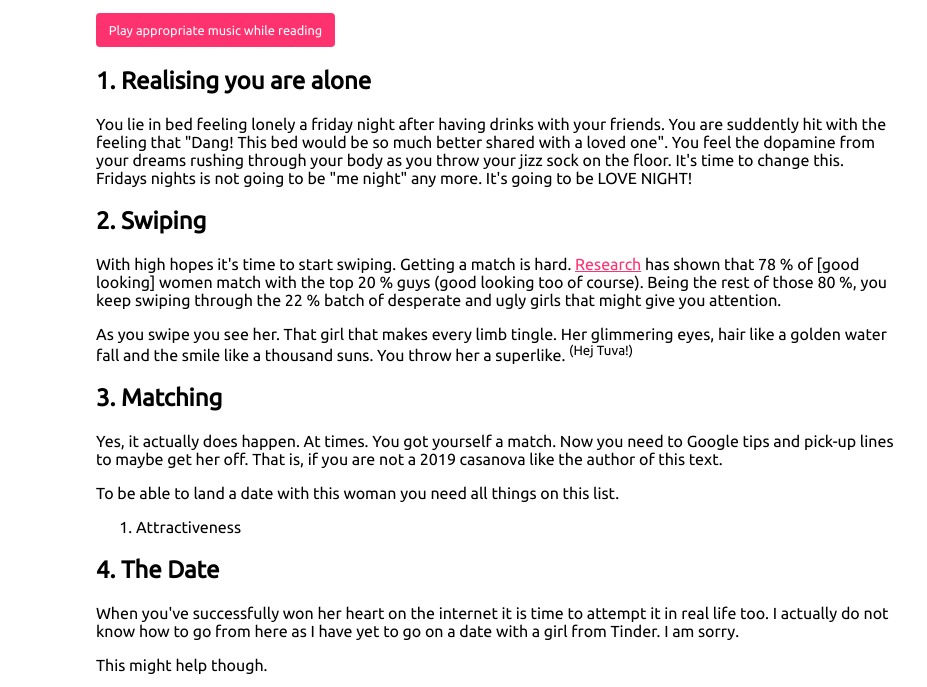
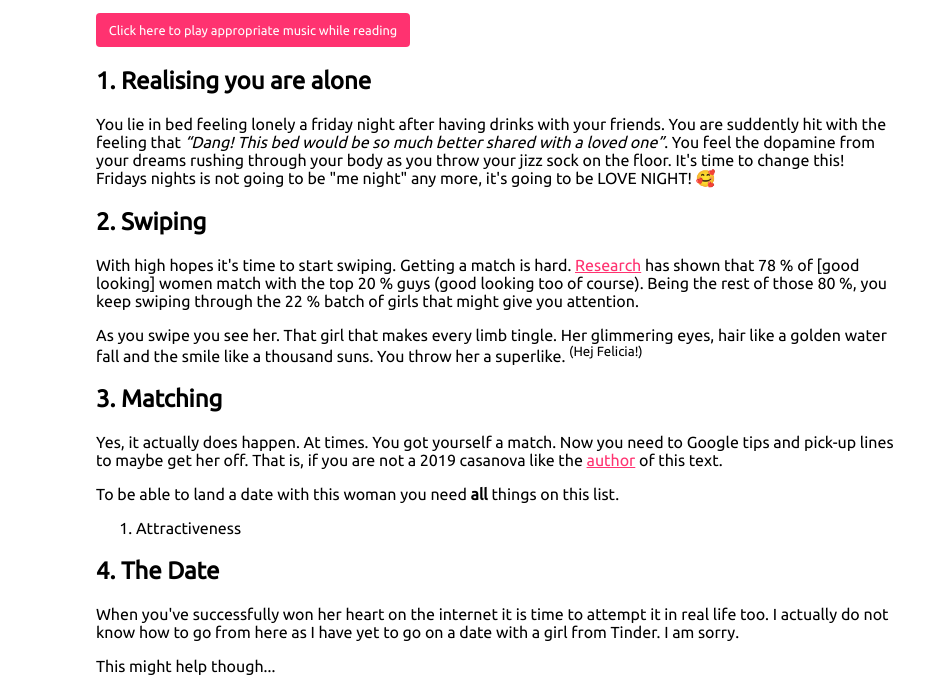
Before and after one commit to enjikaka/howtinder.works, a plain HTML site: page index.html in a window 1280 px wide. Shown: the part 99-786 px from the top of the page, without its empty margins (144-1071 px from the left). Drawn offline with Linux system fonts and the light colour scheme.

Commit message:
Slight update to the text.

```diff
--- a/index.html
+++ b/index.html
@@ -93,7 +93,7 @@
       <img src="tinder-logo.svg" alt="Tinder Logo">
       <h1>How Tinder Works</h1>
     </header>
-    <button id="play">Play appropriate music while reading</button>
+    <button id="play">Click here to play appropriate music while reading</button>
     <audio src="song.mp3"></audio>
     <section>
       <article>
@@ -102,7 +102,7 @@
         </header>
 
         <p>
-          You lie in bed feeling lonely a friday night after having drinks with your friends. You are suddently hit with the feeling that "Dang! This bed would be so much better shared with a loved one". You feel the dopamine from your dreams rushing through your body as you throw your jizz sock on the floor. It's time to change this. Fridays nights is not going to be "me night" any more. It's going to be LOVE NIGHT!
+          You lie in bed feeling lonely a friday night after having drinks with your friends. You are suddently hit with the feeling that <em>“Dang! This bed would be so much better shared with a loved one”</em>. You feel the dopamine from your dreams rushing through your body as you throw your jizz sock on the floor. It's time to change this! Fridays nights is not going to be "me night" any more, it's going to be LOVE NIGHT! 🥰
         </p>
       </article>
 
@@ -112,11 +112,11 @@
         </header>
 
         <p>
-          With high hopes it's time to start swiping. Getting a match is hard. <a href="https://medium.com/@worstonlinedater/tinder-experiments-ii-guys-unless-you-are-really-hot-you-are-probably-better-off-not-wasting-your-2ddf370a6e9a">Research</a> has shown that 78 % of [good looking] women match with the top 20 % guys (good looking too of course). Being the rest of those 80 %, you keep swiping through the 22 % batch of desperate and ugly girls that might give you attention.
+          With high hopes it's time to start swiping. Getting a match is hard. <a href="https://medium.com/@worstonlinedater/tinder-experiments-ii-guys-unless-you-are-really-hot-you-are-probably-better-off-not-wasting-your-2ddf370a6e9a" target="_blank">Research</a> has shown that 78 % of [good looking] women match with the top 20 % guys (good looking too of course). Being the rest of those 80 %, you keep swiping through the 22 % batch of girls that might give you attention.
         </p>
 
         <p>
-          As you swipe you see her. That girl that makes every limb tingle. Her glimmering eyes, hair like a golden water fall and the smile like a thousand suns. You throw her a superlike. <sup>(Hej <span id="name">Tuva</span>!)</sup>
+          As you swipe you see her. That girl that makes every limb tingle. Her glimmering eyes, hair like a golden water fall and the smile like a thousand suns. You throw her a superlike. <sup>(Hej <span id="name">Felicia</span>!)</sup>
         </p>
       </article>
 
@@ -126,11 +126,11 @@
           </header>
 
           <p>
-            Yes, it actually does happen. At times. You got yourself a match. Now you need to Google tips and pick-up lines to maybe get her off. That is, if you are not a 2019 casanova like the author of this text.
+            Yes, it actually does happen. At times. You got yourself a match. Now you need to Google tips and pick-up lines to maybe get her off. That is, if you are not a 2019 casanova like the <a href="https://jeremy.se" target="_blank">author</a> of this text.
           </p>
 
           <p>
-            To be able to land a date with this woman you need all things on this list.
+            To be able to land a date with this woman you need <strong>all</strong> things on this list.
 
             <ol>
               <li>Attractiveness</li>
@@ -149,7 +149,7 @@
       </p>
 
       <p>
-        This might help though.
+        This might help though...
       </p>
 
       <p class="sixteen-nine">
```
